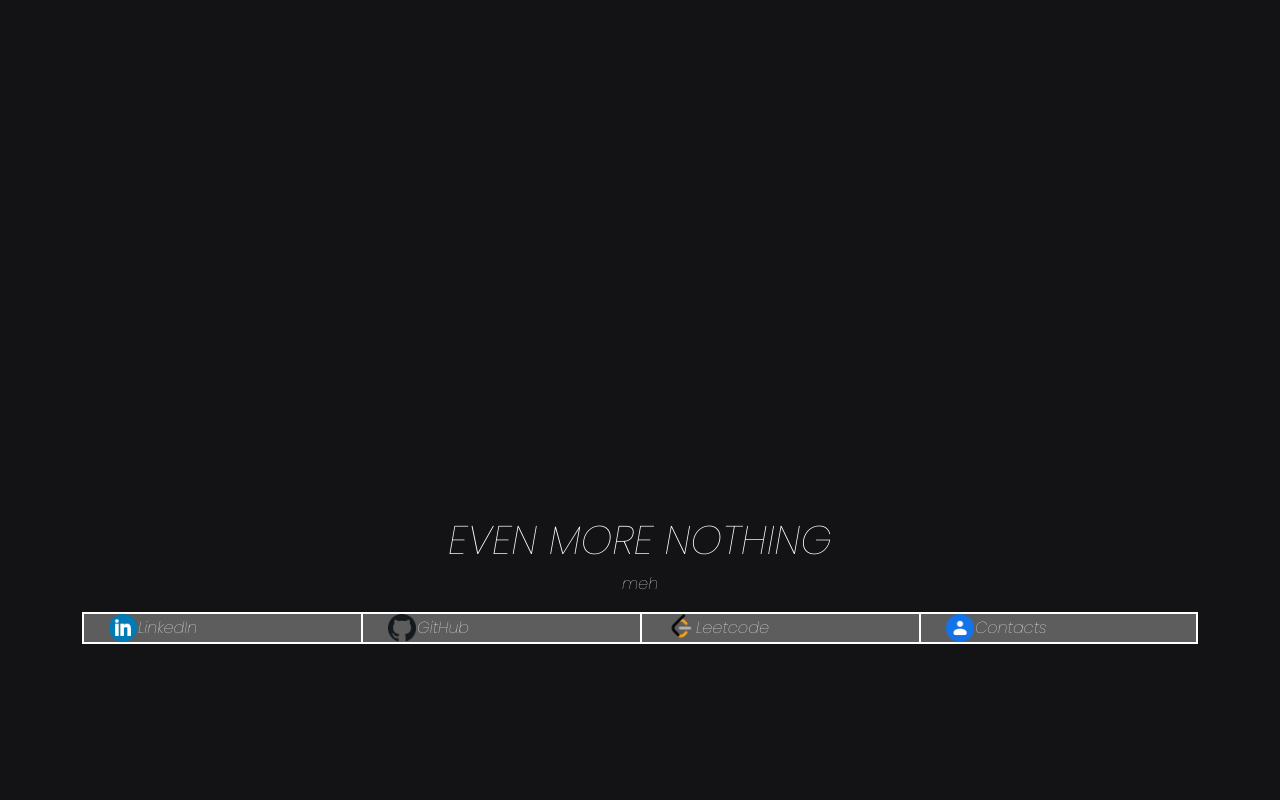
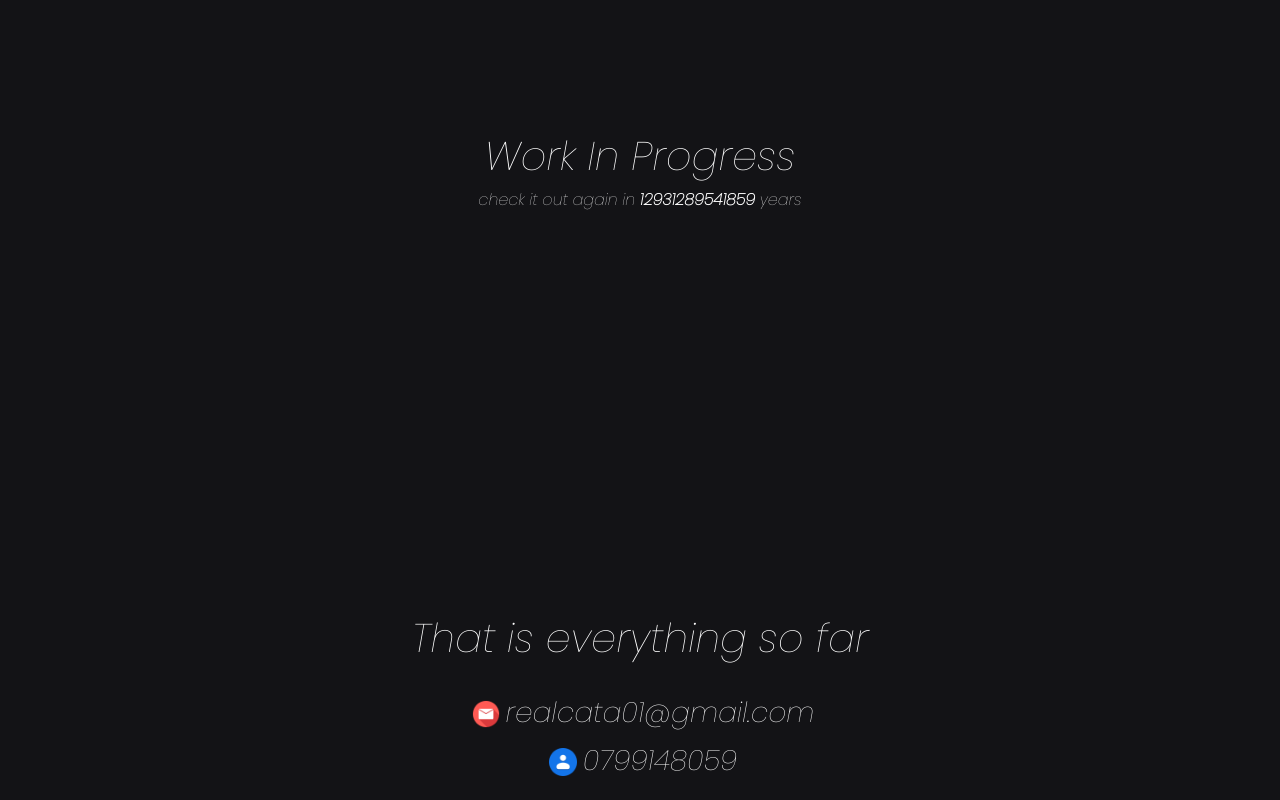
Before and after one commit to justcata01/justcata01.github.io, a website: page index.html in a window 1280 px wide. Shown: the part 620-1420 px from the top of the page. Drawn offline with Linux system fonts and the light colour scheme.

Commit message:
Changed Contacts

```diff
--- a/index.html
+++ b/index.html
@@ -13,30 +13,40 @@
 </head>
 
 <body>
-    <section class="hidden">
+    <section class="hidden" id="intro">
         <h1>Hi there, I'm K.</h1>
         <p>⬇️ Scroll Down ⬇️</p>
     </section>
-    <section class="hidden">
-        <h1> EVEN MORE NOTHING</h1>
-        <p> meh</p>
+    <section class="hidden" id="mid">
+        <h1>Work In Progress</h1>
+        <div style="display: flex;">
+            <p>check it out again in <strong>12931289541859</strong> years</p>
+        </div>
+
+    </section>
+    <section class="hidden" id="end">
+        <h1> That is everything so far</h1>
+        <br>
+        <h3>
+            <img src="./src/assets/mail.png" alt="Image" width="30px" height="30px" style="padding: 1px; margin: 5px;" >realcata01@gmail.com
+        </h3>
+        <h3>
+            <img src="./src/assets/contacts.png" alt="Image" width="30px" height="30px" style="padding: 1px; margin: 5px;" >0799148059
+        </h3>
+        <br>
         <div class="container">
-            <div class="buttonGroup" style="width:100%">
-                <button onclick="redirect('linkedin')" style="width:25%" >
-                    <img src="./src/assets/linkedin.png" alt="Image" width="30px" height="30px" style="padding: 1px;" >
+            <div class="buttonGroup">
+                <button onclick="redirect('linkedin')" style="width:33%" >
+                    <img src="./src/assets/linkedin.png" alt="Image" width="30px" height="30px" style="padding: 1px;margin: 5px;" >
                     LinkedIn
                 </button>
-                <button onclick="redirect('github')" style="width:25%">
-                    <img src="./src/assets/github.png" alt="Image" width="30px" height="30px" style="padding: 1px;" >
+                <button onclick="redirect('github')" style="width:33%">
+                    <img src="./src/assets/github.png" alt="Image" width="30px" height="30px" style="padding: 1px;margin: 5px;" >
                     GitHub
                 </button>
-                <button onclick="redirect('leetcode')" style="width:25%">
-                    <img src="./src/assets/leetcode.png" alt="Image" width="30px" height="30px" style="padding: 1px;" >
+                <button onclick="redirect('leetcode')" style="width:33%">
+                    <img src="./src/assets/leetcode.png" alt="Image" width="30px" height="30px" style="padding: 1px;margin: 5px;" >
                     Leetcode
-                </button>
-                <button style="width:25%">
-                    <img src="./src/assets/contacts.png" alt="Image" width="30px" height="30px" style="padding: 1px;" >
-                    Contacts
                 </button>
             </div>
         </div>
--- a/src/style.css
+++ b/src/style.css
@@ -15,6 +15,27 @@ section{
     min-height: 100vh;
 }
 
+#intro{
+    display: grid;
+    place-items: center;
+    align-content: center;
+    min-height: 75vh;
+}
+
+#mid{
+    display: grid;
+    place-items: center;
+    align-content: center;
+    min-height: 50vh;
+}
+
+#end{
+    display: grid;
+    place-items: center;
+    align-content: center;
+    min-height: 100vh;
+}
+
 .hidden{
     opacity: 0;
     transition: all 1s;
@@ -23,7 +44,12 @@ section{
     opacity: 1;
 }
 
-
+.buttonGroup{
+    width: 100%;
+    display: grid;
+    place-items: center;
+    align-content: center;
+}
 .buttonGroup button{
     background-color: #5e5d5e;
     border: 2px solid rgb(255, 255, 255);
@@ -32,6 +58,7 @@ section{
     cursor: pointer;
     float: left;
     height: 4vh;
+    width: 100vw;
     text-align: center;
 }
 .buttonGroup button:not(:last-child){
@@ -51,5 +78,7 @@ button{
     display: flex;
     align-items: center;
     background-color: #f7ed83;
-    min-width: 150px;
+    min-width: 300px;
+    min-height: 40px;
+    margin: 2px;
 }
```
Also changed, not shown: src/assets/mail.png (added).
